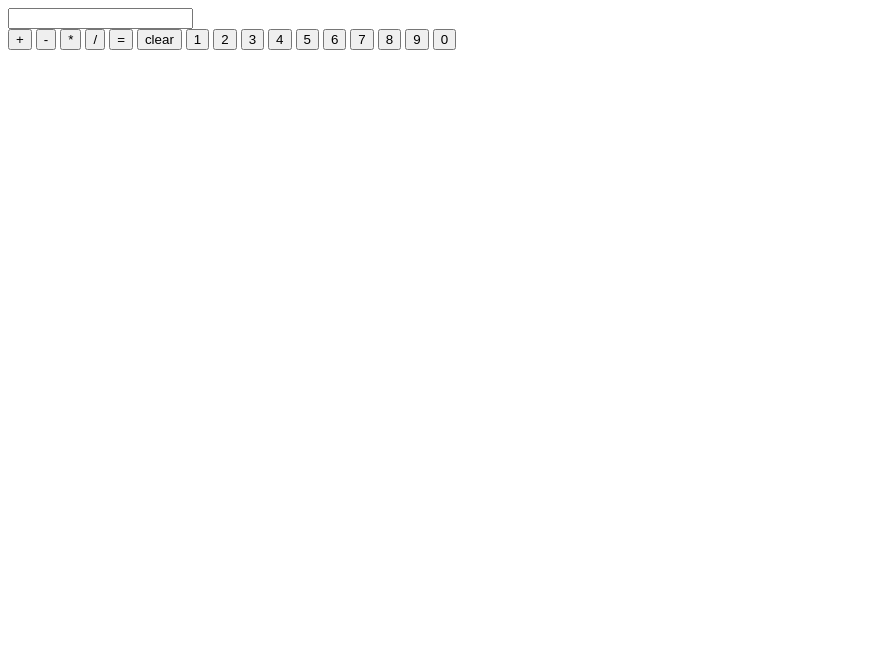
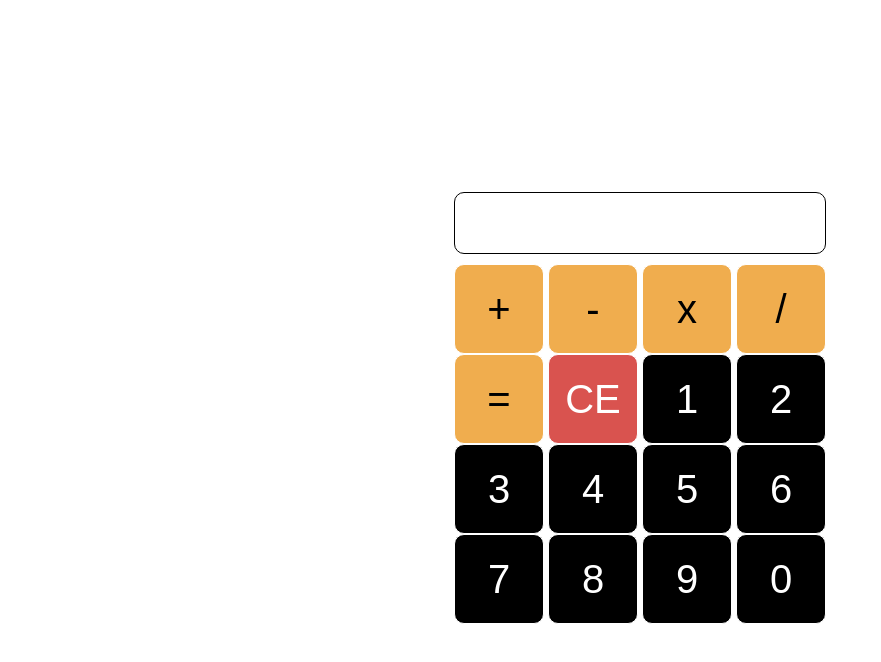
Before and after one commit to RhexNiebres/Project-Calculator, a plain HTML site: page index.html in a window 1280 px wide. Shown: the whole page, without its empty margins (0-881 px from the left). Drawn offline with Linux system fonts and the light colour scheme.

Commit message:
created simple calculator layout that includes a display, operator buttons, number buttons and a clear button

```diff
--- a/index.html
+++ b/index.html
@@ -3,28 +3,38 @@
   <head>
     <meta charset="UTF-8" />
     <meta name="viewport" content="width=device-width, initial-scale=1.0" />
+    <link href="styles.css" rel="stylesheet" />
     <title>Calculator</title>
   </head>
   <body>
     <div id="calculator">
-        <input id="display" type="text">
+      <input id="display" type="text" />
         <div id="buttonsContainer">
-            <button class="operator">+</button>
-            <button class="operator">-</button>
-            <button class="operator">*</button>
-            <button class="operator">/</button>
-            <button class="operator">=</button>
-            <button class="clearButton">clear</button>
-            <button class="number">1</button>
-            <button class="number">2</button>
-            <button class="number">3</button>
-            <button class="number">4</button>
-            <button class="number">5</button>
-            <button class="number">6</button>
-            <button class="number">7</button>
-            <button class="number">8</button>
-            <button class="number">9</button>
-            <button class="number">0</button>
+            <div>
+                <button class="operator" data-operator="+">+</button>
+                <button class="operator" data-operator="-">-</button>
+                <button class="operator" data-operator="*">x</button>
+                <button class="operator" data-operator="/">/</button>
+            </div>
+            <div>
+                <button class="operator" data-operator="=">=</button>
+                <button class="clearButton">CE</button>
+                <button class="number" data-number="1">1</button>
+                <button class="number" data-number="2">2</button>
+            </div>
+            <div>
+                <button class="number" data-number="3">3</button>
+                <button class="number" data-number="4">4</button>
+                <button class="number" data-number="5">5</button>
+                <button class="number" data-number="6">6</button>
+            </div>
+            <div>
+                <button class="number" data-number="7">7</button>
+                <button class="number" data-number="8">8</button>
+                <button class="number" data-number="9">9</button>
+                <button class="number" data-number="0">0</button>
+            </div>
+
         </div>
     </div>
     <script>
@@ -32,7 +42,8 @@
       let secondNumber;
       let operator;
 
-      function add(a, b) {//basic math functions
+      function add(a, b) {
+        //basic math functions
         return a + b;
       }
       function subtract(a, b) {
@@ -45,7 +56,8 @@
         return a / b;
       }
 
-      function operate(operator, a, b) {//function thath takes a operator and two numbers
+      function operate(operator, a, b) {
+        //function thath takes a operator and two numbers
         if (operator === "+") {
           return add(a, b);
         } else if (operator === "-") {
@@ -58,7 +70,6 @@
           return "invalid operator";
         }
       }
-
     </script>
   </body>
 </html>
--- /dev/null
+++ b/styles.css
@@ -0,0 +1,43 @@
+body {
+  display: flex;
+  justify-content: center; /*horizontal*/
+  align-items: center; /*vertical*/
+  height: 100vh;
+}
+.calculator {
+  display: inline-block;
+  margin: 0 auto;
+}
+#display {
+  width: 350px;
+  height: 40px;
+  text-align: right;
+  padding: 10px;
+  font-size: 24px;
+  margin-bottom: 10px;
+  border: 1px solid black;
+  border-radius: 10px;
+}
+.buttonsContainer {
+  width: 320px;
+}
+button {
+  width: 90px;
+  height: 90px;
+  font-size: 40px;
+  cursor: pointer;
+  border: 1px solid white;
+  border-radius: 10px;
+}
+.operator {
+  background-color: #f0ad4e;
+}
+
+.clearButton {
+  background-color: #d9534f;
+  color: white;
+}
+.number {
+  background-color: black;
+  color: white;
+}
```
